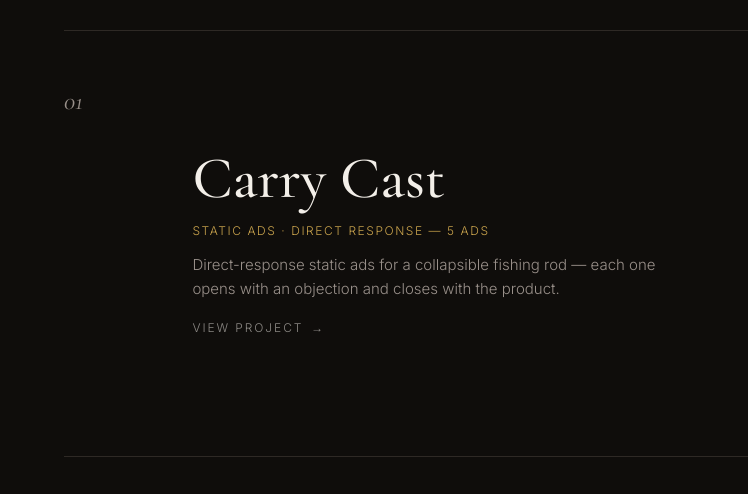
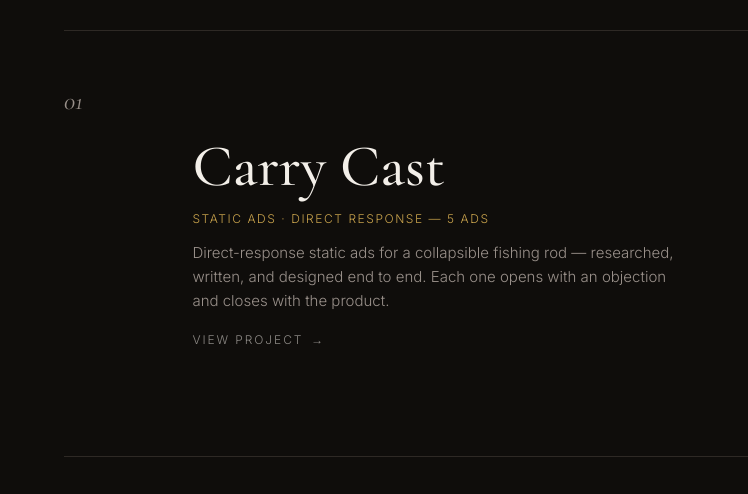
Before and after one commit to Divyanz/portfolio, a plain HTML site: page index.html in a window 1280 px wide. Shown: the part 1046-1540 px from the top of the page, 0-748 px from the left. Drawn offline with nearby package versions, Linux system fonts and the light colour scheme.

Commit message:
Carry Cast: note end-to-end research/writing/design; newsletter gallery condensed to two-column with Week 01-10 tags

```diff
--- a/index.html
+++ b/index.html
@@ -578,7 +578,7 @@
       title: "Carry Cast",
       cat: "Static Ads · Direct Response",
       count: "5 ads",
-      desc: "Direct-response static ads for a collapsible fishing rod — each one opens with an objection and closes with the product.",
+      desc: "Direct-response static ads for a collapsible fishing rod — researched, written, and designed end to end. Each one opens with an objection and closes with the product.",
       cover: "static-ads/carrycast/Traditional vs Carry Cast.png",
       wide: true,
       images: [
@@ -603,15 +603,15 @@
     {
       title: "The Newsletter",
       cat: "Substack · Personal Essays",
-      count: "10 issues",
+      count: "10 weeks",
       desc: "Ten weekly issues on personal finance for people starting out — pay, rent, saving, and the habits that compound.",
-      post: "Issue", postTag: "Substack",
+      post: "Week", postTag: "Substack",
       cover: "covers/newsletter.png",
-      wide: false,
+      wide: true,
       images: Array.from({length:10}, (_,i)=>`newsletter/newsletter${String(i+1).padStart(2,'0')}.jpg`),
       links: [
-        { label: "Issue 01 (PDF)", href: "newsletter/newsletter01.pdf" },
-        { label: "Issue 02 (PDF)", href: "newsletter/newsletter02.pdf" }
+        { label: "Week 01 (PDF)", href: "newsletter/newsletter01.pdf" },
+        { label: "Week 02 (PDF)", href: "newsletter/newsletter02.pdf" }
       ]
     },
     {
```
